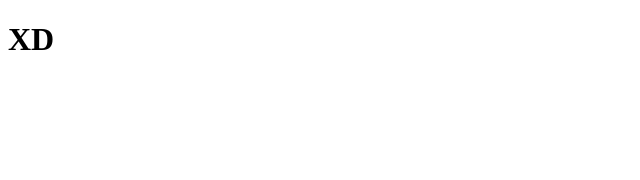
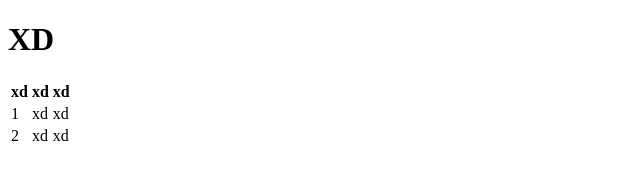
Before and after one commit to Braquetes/Curso-Git, a plain HTML site: page index.html in a window 1280 px wide. Shown: the whole page, without its empty margins (0-640 px from the left). Drawn offline with Linux system fonts and the light colour scheme.

Commit message:
css y actualizacion de index

```diff
--- a/index.html
+++ b/index.html
@@ -11,21 +11,21 @@
     <table class="table">
         <thead>
             <tr>
-                <th></th>
-                <th></th>
-                <th></th>
+                <th>xd</th>
+                <th>xd</th>
+                <th>xd</th>
             </tr>
         </thead>
         <tbody>
             <tr>
-                <td scope="row"></td>
-                <td></td>
-                <td></td>
+                <td scope="row">1</td>
+                <td>xd</td>
+                <td>xd</td>
             </tr>
             <tr>
-                <td scope="row"></td>
-                <td></td>
-                <td></td>
+                <td scope="row">2</td>
+                <td>xd</td>
+                <td>xd</td>
             </tr>
         </tbody>
     </table>
```
